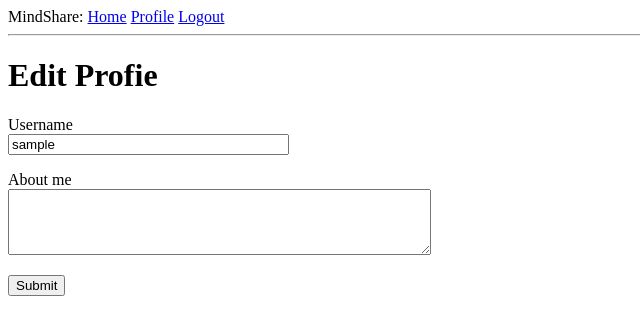
After one commit to 4ndy1e/MindShare, a Flask app: page /edit_profile in a window 1280 px wide. The commit adds this page. Shown: the top 335 px of the page, without its empty margins (0-640 px from the left). Run offline with Flask 3, Linux system fonts and the light colour scheme; the visitor is signed in with stand-in values (Sample User, id 1); data comes from the database, SQL or seed files in the repository; both versions use the stored data as it was after the commit.

Commit message:
feature: add method for user to edit description

```diff
--- a/app/forms.py
+++ b/app/forms.py
@@ -4,6 +4,8 @@ from wtforms.validators import DataRequired, ValidationError, Email, EqualTo
 from app import db
 import sqlalchemy as sa
 from app.models import User
+from wtforms import TextAreaField
+from wtforms.validators import Length
 
 
 class LoginForm(FlaskForm):
@@ -32,3 +34,9 @@ class RegistrationForm(FlaskForm):
 
     if user is not None:
       raise ValidationError('Please use a different email address')
+
+
+class EditProfileForm(FlaskForm):
+  username = StringField('Username', validators=[DataRequired()])
+  about_me = TextAreaField('About me', validators=[Length(min=0, max=140)])
+  submit = SubmitField('Submit')
--- a/app/routes.py
+++ b/app/routes.py
@@ -6,6 +6,7 @@ from app.models import User
 import sqlalchemy as sa
 from urllib.parse import urlsplit
 from datetime import datetime, timezone
+from app.forms import EditProfileForm
 
 @app.before_request
 def before_request():
@@ -93,3 +94,22 @@ def user(username):
   ]
 
   return render_template('user.html', user=user, posts=posts)
+
+@app.route('/edit_profile', methods=['GET', 'POST'])
+@login_required
+def edit_profile():
+  form = EditProfileForm()
+
+  if form.validate_on_submit():
+    current_user.username = form.username.data
+    current_user.about_me = form.about_me.data
+
+    db.session.commit()
+    flash('Your changes have been saved!')
+    return redirect(url_for('edit_profile'))
+  elif request.method == 'GET':
+    # prepopulate fields with the data that is current stored in db
+    form.username.data = current_user.username
+    form.about_me.data = current_user.about_me
+
+  return render_template('edit_profile.html', form=form, title='Edit Profile')
--- /dev/null
+++ b/app/templates/edit_profile.html
@@ -0,0 +1,22 @@
+{% extends 'base.html' %} {% block content %}
+<h1>Edit Profie</h1>
+<form action="" method="post">
+  {{ form.hidden_tag() }}
+  <p>
+    {{ form.username.label }} <br />
+    {{ form.username(size=32) }} <br />
+    {% for error in form.username.errors %}
+    <span style="color: red"> [{{ error }}] </span>
+    {% endfor %}
+  </p>
+
+  <p>
+    {{ form.about_me.label }} <br />
+    {{ form.about_me(cols=50, rows=4) }} <br />
+    {% for error in form.about_me.errors %}
+    <span style="color: red"> [{{ error }}]</span>
+    {% endfor %}
+  </p>
+  <p>{{ form.submit() }}</p>
+</form>
+{% endblock %}
--- a/app/templates/user.html
+++ b/app/templates/user.html
@@ -9,6 +9,8 @@
       <p>{{ user.about_me}}</p>
       {% endif %} {% if user.last_seen %}
       <p>Last seen on: {{ user.last_seen }}</p>
+      {% endif %} {% if user == current_user %}
+      <p><a href="{{ url_for('edit_profile') }}"> Edit your Profile</a></p>
       {% endif %}
     </td>
   </tr>
```
Also changed, not shown: app.db.
